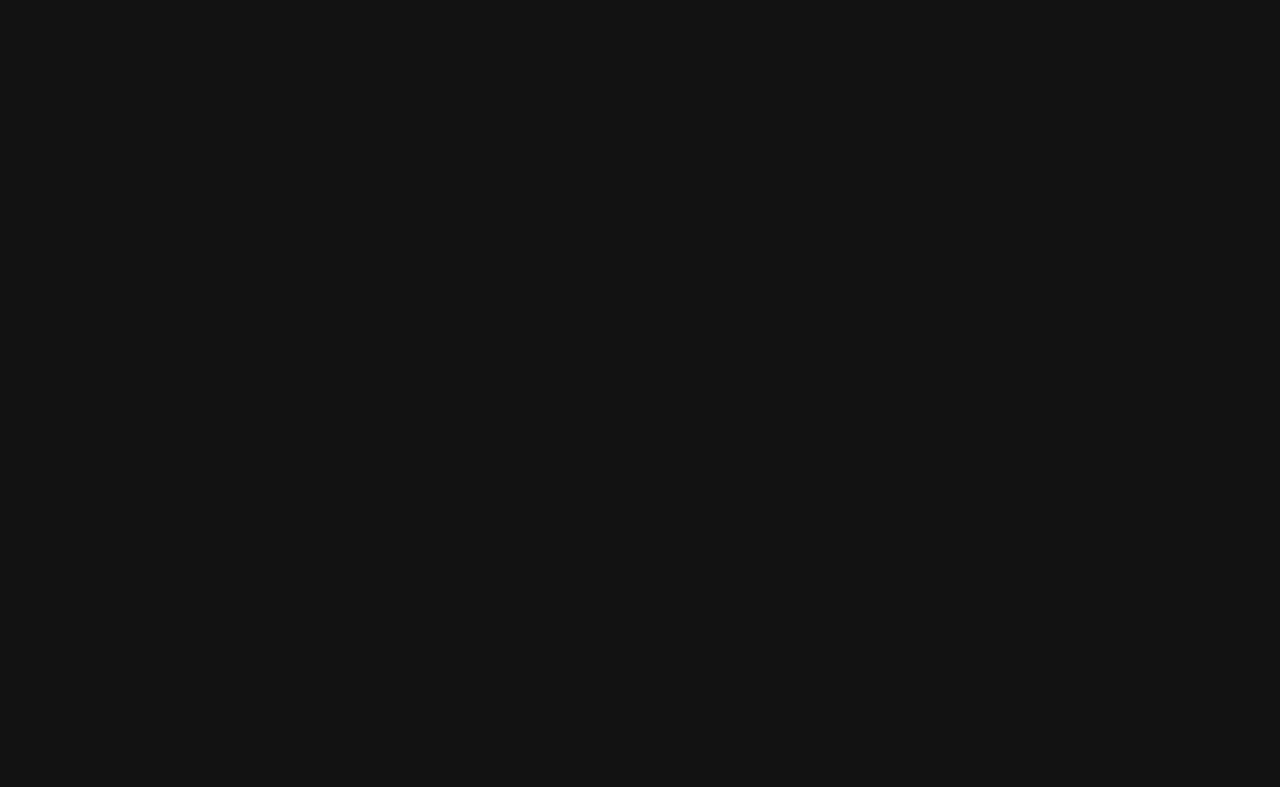
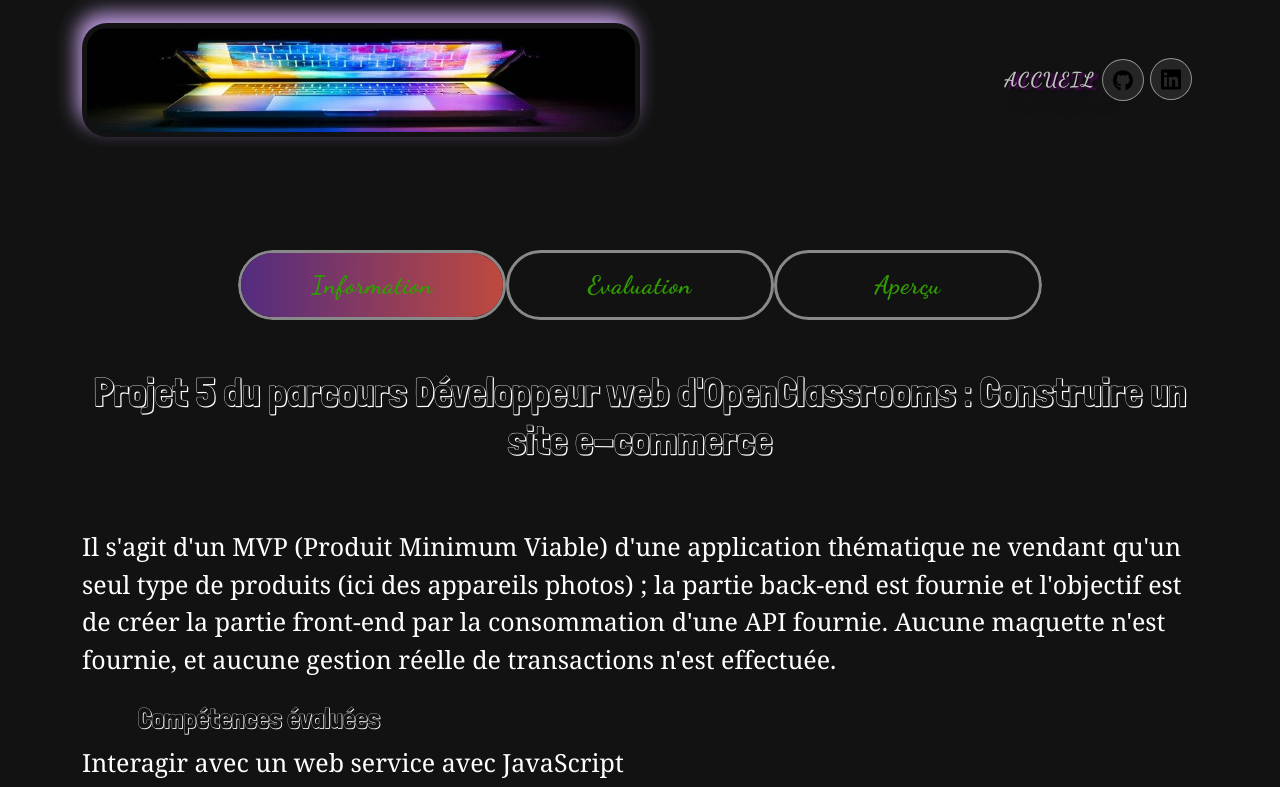
Before and after one commit to RGaetanGranstek/portfolio-personnel, a React (Create React App) app: page /ProjectDetail/Orinoco in a window 1280 px wide. Before the commit this address had no page. Shown: the top 787 px of the page. Built offline with nearby package versions, Linux system fonts and the light colour scheme.

Commit message:
correction chemin

```diff
--- a/src/App.js
+++ b/src/App.js
@@ -13,12 +13,12 @@ function App() {
     <BrowserRouter>
         <Routes >
           <Route exact path="/portfolio-personnel/" element={<Home />} />
-          <Route exact path="/portfolio-personnel/ProjectDetail/Reservia" element={<Reservia />} />
-          <Route exact path="/portfolio-personnel/ProjectDetail/Ohmyfood" element={<Ohmyfood />} />
-          <Route exact path="/portfolio-personnel/ProjectDetail/Orinoco" element={<Orinoco />} />
-          <Route exact path="/portfolio-personnel/ProjectDetail/Piiquante" element={<Piiquante />} />
-          <Route exact path="/portfolio-personnel/ProjectDetail/LaChouetteAgence" element={<LaChouetteAgence />} />
-          <Route exact path="/portfolio-personnel/ProjectDetail/Groupomania" element={<Groupomania />} />
+          <Route exact path="/ProjectDetail/Reservia" element={<Reservia />} />
+          <Route exact path="/ProjectDetail/Ohmyfood" element={<Ohmyfood />} />
+          <Route exact path="/ProjectDetail/Orinoco" element={<Orinoco />} />
+          <Route exact path="/ProjectDetail/Piiquante" element={<Piiquante />} />
+          <Route exact path="/ProjectDetail/LaChouetteAgence" element={<LaChouetteAgence />} />
+          <Route exact path="/ProjectDetail/Groupomania" element={<Groupomania />} />
         </Routes>
     </BrowserRouter>
   );
--- a/src/components/NavBar.js
+++ b/src/components/NavBar.js
@@ -42,7 +42,7 @@ export const NavBar = () => {
     <Navbar expand="md" className={scrolled ? "scrolled" : ""}>
       <Container>
         {/* Le composant Navbar.Brand contient un lien vers la page d'accueil et affiche le logo du site Web. */}
-        <Navbar.Brand href="/">
+        <Navbar.Brand href="/portfolio-personnel/">
           <img id="logo" src={logo} alt="Logo" />
         </Navbar.Brand>
         {/* Le composant Navbar.Toggle crée un bouton qui bascule l'affichage des liens de la barre de navigation sur les petits écrans. */}
@@ -54,7 +54,7 @@ export const NavBar = () => {
           <Nav id="basic-navbar-nav" className="navbar-nav mr-auto">
             {/* les composants Nav.Link créent des liens vers la page d'accueil et d'autres sections du site Web. Le nom de classe est défini sur "lien de barre de navigation actif" lorsque le lien est actuellement sélectionné. */}
             <Nav.Link
-              href="/#home"
+              href="/portfolio-personnel/#home"
               className={
                 activeLink === "home" ? "active navbar-link" : "navbar-link"
               }
@@ -65,7 +65,7 @@ export const NavBar = () => {
           {/* Les deux composants Nav.Link suivants ne seront affichés que si la page actuelle n'est pas la page d'accueil. */}
           {!isHomePage && (
             <Nav.Link
-              href="/#skills"
+              href="/portfolio-personnel/#skills"
               className={
                 activeLink === "skills" ? "active navbar-link" : "navbar-link"
               }
@@ -76,7 +76,7 @@ export const NavBar = () => {
           )}
           {!isHomePage && (
             <Nav.Link
-              href="/#projects"
+              href="/portfolio-personnel/#projects"
               className={
                 activeLink === "projects" ? "active navbar-link" : "navbar-link"
               }
```
